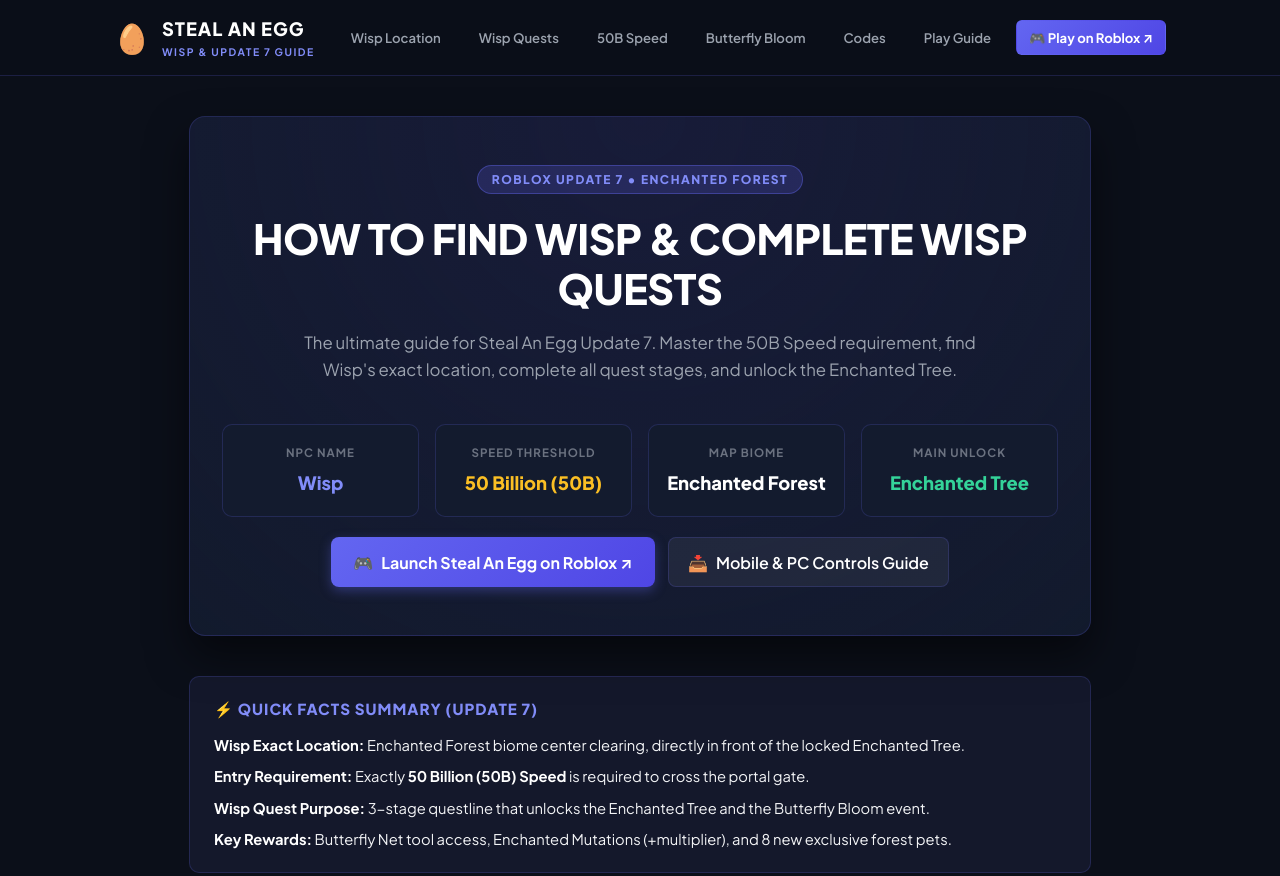
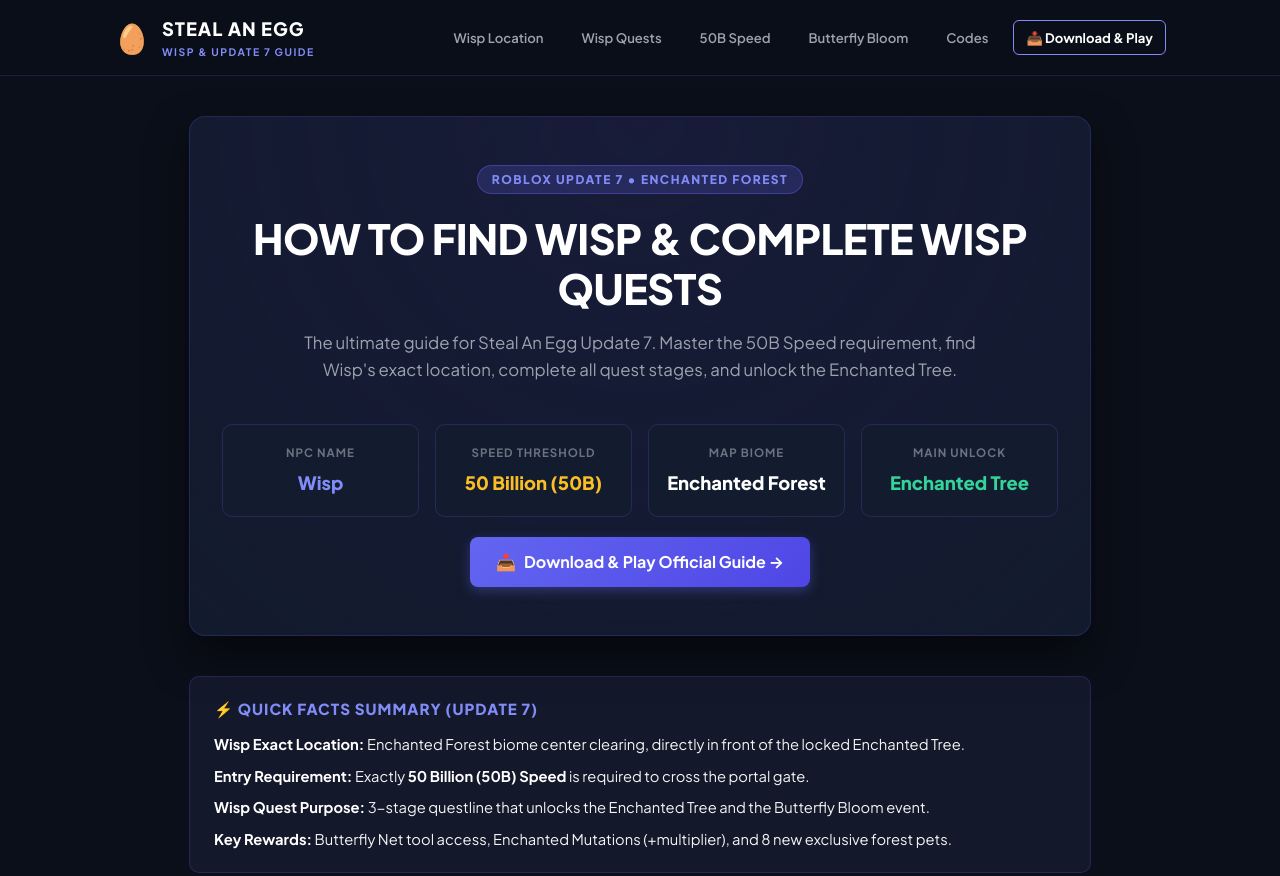
Before and after one commit to oprom0004/stealaneggwisp.com, a plain HTML site: page index.html in a window 1280 px wide. Shown: the top 876 px of the page. Drawn offline with Linux system fonts and the light colour scheme.

Commit message:
refactor(links): remove global outbound nav link, isolate external store links to /download/ hero

```diff
--- a/index.html
+++ b/index.html
@@ -130,8 +130,7 @@
         <a href="#speed" class="nav-link">50B Speed</a>
         <a href="/butterfly-bloom/" class="nav-link">Butterfly Bloom</a>
         <a href="/codes/" class="nav-link">Codes</a>
-        <a href="/download/" class="nav-link">Play Guide</a>
-        <a href="https://www.roblox.com/discover/?keyword=Steal+An+Egg" target="_blank" rel="noopener noreferrer" class="nav-link" style="background: linear-gradient(135deg, #6366f1, #4f46e5); color: #fff; border-radius: 6px; padding: 0.35rem 0.75rem; font-weight: 700;">🎮 Play on Roblox ↗</a>
+        <a href="/download/" class="nav-link" style="color: #fff; border-color: var(--primary-magic); font-weight: 700;">📥 Download & Play</a>
       </nav>
     </div>
   </header>
@@ -167,11 +166,8 @@
       </div>
 
       <div style="margin-top: 1.25rem; display: flex; justify-content: center; gap: 0.8rem; flex-wrap: wrap;">
-        <a href="https://www.roblox.com/discover/?keyword=Steal+An+Egg" target="_blank" rel="noopener noreferrer" style="display: inline-flex; align-items: center; gap: 0.5rem; background: linear-gradient(135deg, #6366f1, #4f46e5); color: #fff; padding: 0.7rem 1.4rem; border-radius: 8px; font-weight: 700; text-decoration: none; box-shadow: 0 4px 12px rgba(99,102,241,0.35);">
-          <span>🎮</span> Launch Steal An Egg on Roblox ↗
-        </a>
-        <a href="/download/" style="display: inline-flex; align-items: center; gap: 0.5rem; background: rgba(255,255,255,0.06); border: 1px solid var(--border-color); color: #fff; padding: 0.7rem 1.2rem; border-radius: 8px; font-weight: 600; text-decoration: none;">
-          <span>📥</span> Mobile & PC Controls Guide
+        <a href="/download/" style="display: inline-flex; align-items: center; gap: 0.5rem; background: linear-gradient(135deg, #6366f1, #4f46e5); color: #fff; padding: 0.75rem 1.6rem; border-radius: 8px; font-weight: 700; text-decoration: none; box-shadow: 0 4px 12px rgba(99,102,241,0.35);">
+          <span>📥</span> Download & Play Official Guide →
         </a>
       </div>
     </section>
```
Also changed, not shown: butterfly-bloom/index.html (+1 -2 lines), codes/index.html (+3 -7 lines), download/index.html (+1 -2 lines).
